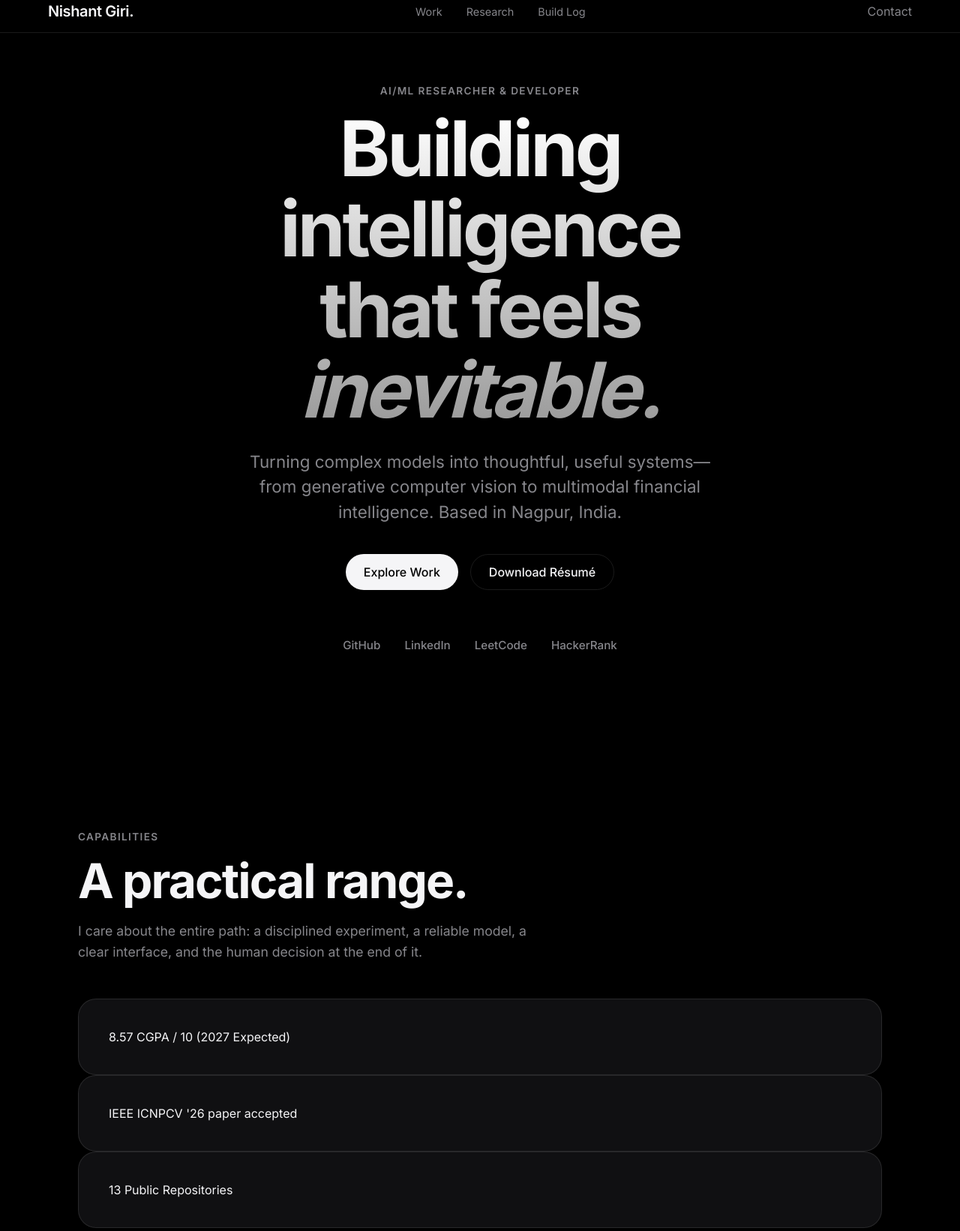
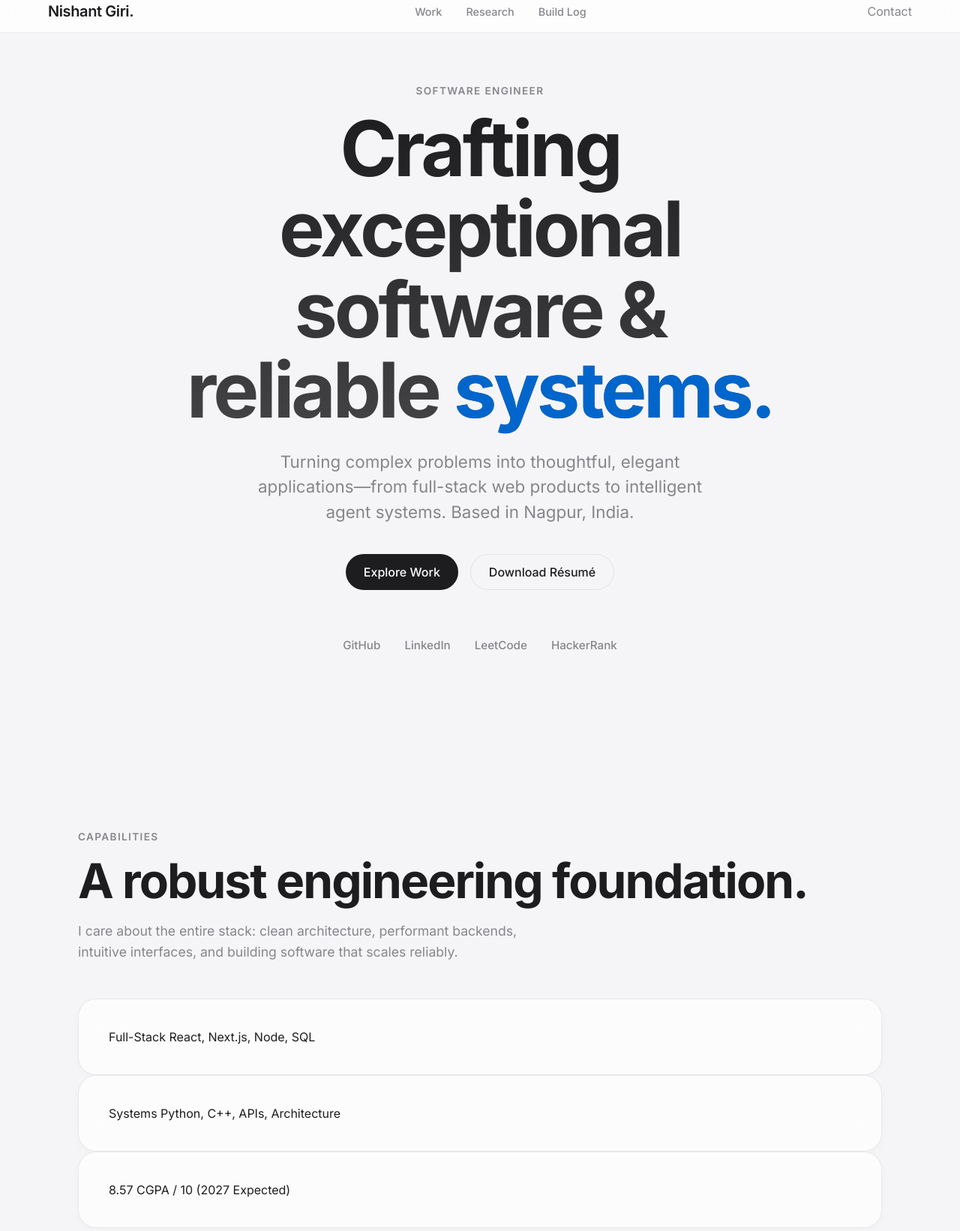
Before and after one commit to nishant-giri-j/Portfolio-website, a website: page index.html in a window 1280 px wide. Shown: the part 13-1655 px from the top of the page at 75% size. Drawn offline with Linux system fonts and the light colour scheme.

Commit message:
Update portfolio to light theme and software engineering focus

```diff
--- a/index.html
+++ b/index.html
@@ -3,9 +3,9 @@
   <head>
     <meta charset="UTF-8" />
     <meta name="viewport" content="width=device-width, initial-scale=1.0" />
-    <meta name="description" content="Nishant Giri - computer science student, AI/ML researcher, and software developer." />
-    <meta name="theme-color" content="#000000" />
-    <title>Nishant Giri - AI/ML Researcher</title>
+    <meta name="description" content="Nishant Giri - Software Engineer, Full-Stack Developer, and Systems Builder." />
+    <meta name="theme-color" content="#f5f5f7" />
+    <title>Nishant Giri - Software Engineer</title>
     <!-- Modern Sans Serif Font inspired by Apple SF Pro -->
     <link rel="preconnect" href="https://fonts.googleapis.com" />
     <link rel="preconnect" href="https://fonts.gstatic.com" crossorigin />
@@ -29,10 +29,10 @@
     <main id="top">
       <section class="hero section-shell">
         <div class="hero-copy reveal">
-          <p class="section-kicker">AI/ML Researcher & Developer</p>
-          <h1>Building intelligence<br />that feels <em>inevitable.</em></h1>
+          <p class="section-kicker">Software Engineer</p>
+          <h1>Crafting exceptional software &<br />reliable <em>systems.</em></h1>
           <p class="hero-intro">
-            Turning complex models into thoughtful, useful systems—from generative computer vision to multimodal financial intelligence. Based in Nagpur, India.
+            Turning complex problems into thoughtful, elegant applications—from full-stack web products to intelligent agent systems. Based in Nagpur, India.
           </p>
           <div class="hero-actions">
             <a class="button button-solid" href="#work">Explore Work</a>
@@ -50,21 +50,21 @@
       <section class="section-shell">
         <div class="reveal">
           <p class="section-kicker">Capabilities</p>
-          <h2>A practical range.</h2>
-          <p class="section-desc">I care about the entire path: a disciplined experiment, a reliable model, a clear interface, and the human decision at the end of it.</p>
+          <h2>A robust engineering foundation.</h2>
+          <p class="section-desc">I care about the entire stack: clean architecture, performant backends, intuitive interfaces, and building software that scales reliably.</p>
         </div>
         <div class="metrics">
           <div class="metric glass-card reveal">
+            <span class="metric-value">Full-Stack</span>
+            <span class="metric-label">React, Next.js, Node, SQL</span>
+          </div>
+          <div class="metric glass-card reveal">
+            <span class="metric-value">Systems</span>
+            <span class="metric-label">Python, C++, APIs, Architecture</span>
+          </div>
+          <div class="metric glass-card reveal">
             <span class="metric-value">8.57</span>
             <span class="metric-label">CGPA / 10 (2027 Expected)</span>
-          </div>
-          <div class="metric glass-card reveal">
-            <span class="metric-value">IEEE</span>
-            <span class="metric-label">ICNPCV '26 paper accepted</span>
-          </div>
-          <div class="metric glass-card reveal">
-            <span class="metric-value" id="repo-count">12</span>
-            <span class="metric-label">Public Repositories</span>
           </div>
         </div>
       </section>
@@ -72,8 +72,8 @@
       <section id="work" class="work section-shell">
         <div class="reveal">
           <p class="section-kicker">Selected Work</p>
-          <h2>Models with a point of view.</h2>
-          <p class="section-desc">Research-minded engineering, translated into elegant products and robust systems.</p>
+          <h2>Code with a purpose.</h2>
+          <p class="section-desc">Engineering-driven products, translated into elegant software solutions.</p>
         </div>
 
         <div class="project-grid">
@@ -108,13 +108,13 @@
 
       <section id="research" class="section-shell">
         <div class="reveal">
-          <p class="section-kicker">Research</p>
-          <h2>More signal from less data.</h2>
-          <p class="section-desc">Evidence over novelty. Reproducibility over theatre. My accepted IEEE ICNPCV 2026 paper studies whether GAN-based synthetic augmentation can improve Septoria leaf-disease classification when real training data is scarce.</p>
+          <p class="section-kicker">Research & Analytics</p>
+          <h2>Data-driven problem solving.</h2>
+          <p class="section-desc">My accepted IEEE ICNPCV 2026 paper studies whether GAN-based synthetic augmentation can improve Septoria leaf-disease classification when real training data is scarce.</p>
         </div>
         <div class="glass-card reveal">
           <p style="color: var(--text-secondary); margin-bottom: 2rem; line-height: 1.6;">
-            The work compares DCGAN, DiffAugment, and FastGAN through FID and downstream F1-score—designed as a reproducible answer to a practical question in agricultural AI.
+            The work compares DCGAN, DiffAugment, and FastGAN through FID and downstream F1-score—highlighting a strong analytical approach to evaluating complex systems and datasets.
           </p>
           <a class="button button-quiet" href="mailto:giri.nishant2005@gmail.com?subject=Research%20paper%20request">Request the paper</a>
         </div>
--- a/styles.css
+++ b/styles.css
@@ -1,10 +1,10 @@
 :root {
-  --background: #000000;
-  --surface: rgba(28, 28, 30, 0.6);
-  --surface-border: rgba(255, 255, 255, 0.1);
-  --text-primary: #f5f5f7;
+  --background: #f5f5f7;
+  --surface: rgba(255, 255, 255, 0.7);
+  --surface-border: rgba(0, 0, 0, 0.08);
+  --text-primary: #1d1d1f;
   --text-secondary: #86868b;
-  --accent: #2997ff;
+  --accent: #0066cc;
   --glass-blur: blur(20px);
   --sans: "Inter", -apple-system, BlinkMacSystemFont, "Segoe UI", Roboto, Helvetica, Arial, sans-serif;
   --mono: "ui-monospace", "SF Mono", "Menlo", monospace;
@@ -26,11 +26,11 @@ body {
 a { color: inherit; text-decoration: none; }
 button, a { -webkit-tap-highlight-color: transparent; }
 
-/* Subtle animated background gradient */
+/* Subtle animated background gradient (Light Mode) */
 .noise {
   position: fixed; inset: 0; z-index: -2; pointer-events: none;
-  background: radial-gradient(circle at 50% 0%, rgba(41,151,255,0.15) 0%, transparent 50%),
-              radial-gradient(circle at 100% 50%, rgba(138,43,226,0.1) 0%, transparent 40%);
+  background: radial-gradient(circle at 50% 0%, rgba(0,102,204,0.04) 0%, transparent 50%),
+              radial-gradient(circle at 100% 50%, rgba(138,43,226,0.03) 0%, transparent 40%);
 }
 
 .section-shell {
@@ -45,13 +45,13 @@ button, a { -webkit-tap-highlight-color: transparent; }
   position: fixed; z-index: 100; top: 0; left: 0; right: 0;
   display: flex; justify-content: space-between; align-items: center;
   padding: 1rem clamp(1.5rem, 5vw, 4rem);
-  background: rgba(0, 0, 0, 0.7);
+  background: rgba(255, 255, 255, 0.75);
   backdrop-filter: var(--glass-blur);
   -webkit-backdrop-filter: var(--glass-blur);
   border-bottom: 1px solid var(--surface-border);
 }
-.wordmark { font: 600 1.25rem var(--sans); letter-spacing: -0.02em; }
-.site-header nav { display: flex; gap: 2rem; font: 400 0.9rem var(--sans); }
+.wordmark { font: 600 1.25rem var(--sans); letter-spacing: -0.02em; color: var(--text-primary); }
+.site-header nav { display: flex; gap: 2rem; font: 500 0.9rem var(--sans); }
 .site-header nav a, .header-contact { transition: color 0.3s ease; color: var(--text-secondary); }
 .site-header nav a:hover, .header-contact:hover { color: var(--text-primary); }
 
@@ -62,15 +62,16 @@ button, a { -webkit-tap-highlight-color: transparent; }
   text-align: center;
   padding-top: 6rem; padding-bottom: 4rem;
 }
-.hero-copy { max-width: 800px; position: relative; z-index: 2; }
+.hero-copy { max-width: 850px; position: relative; z-index: 2; }
 .hero h1 {
   font-size: clamp(3.5rem, 8vw, 6.5rem);
   line-height: 1.05; letter-spacing: -0.04em;
   font-weight: 700; margin: 0 0 1.5rem;
-  background: linear-gradient(180deg, #fff 0%, #999 100%);
+  background: linear-gradient(180deg, #1d1d1f 0%, #434345 100%);
   -webkit-background-clip: text;
   -webkit-text-fill-color: transparent;
 }
+.hero h1 em { font-style: normal; color: var(--accent); -webkit-text-fill-color: var(--accent); }
 .hero-intro {
   font-size: clamp(1.1rem, 2vw, 1.4rem);
   color: var(--text-secondary);
@@ -86,14 +87,14 @@ button, a { -webkit-tap-highlight-color: transparent; }
   transition: all 0.3s cubic-bezier(0.25, 0.8, 0.25, 1);
 }
 .button-solid {
-  background: var(--text-primary); color: var(--background);
+  background: var(--text-primary); color: #fff;
 }
-.button-solid:hover { transform: scale(1.02); background: #fff; box-shadow: 0 4px 14px rgba(255,255,255,0.25); }
+.button-solid:hover { transform: scale(1.03); background: #000; box-shadow: 0 10px 20px rgba(0,0,0,0.15); }
 .button-quiet {
   background: transparent; color: var(--text-primary);
   border: 1px solid var(--surface-border);
 }
-.button-quiet:hover { transform: scale(1.02); background: rgba(255,255,255,0.05); }
+.button-quiet:hover { transform: scale(1.03); background: rgba(0,0,0,0.03); border-color: rgba(0,0,0,0.15); }
 
 /* Socials */
 .hero-socials {
@@ -119,7 +120,7 @@ h2 {
   font-size: 1.1rem; color: var(--text-secondary); margin-bottom: 3rem; max-width: 600px; line-height: 1.6;
 }
 
-/* Glass Cards */
+/* Glass Cards with Appearing Hover Effect */
 .glass-card {
   background: var(--surface);
   border: 1px solid var(--surface-border);
@@ -127,9 +128,14 @@ h2 {
   backdrop-filter: var(--glass-blur);
   -webkit-backdrop-filter: var(--glass-blur);
   padding: 2.5rem;
-  transition: transform 0.3s ease, border-color 0.3s ease;
+  transition: all 0.4s cubic-bezier(0.16, 1, 0.3, 1);
+  box-shadow: 0 4px 12px rgba(0,0,0,0.02);
 }
-.glass-card:hover { border-color: rgba(255,255,255,0.3); }
+.glass-card:hover {
+  transform: scale(1.02) translateY(-4px);
+  box-shadow: 0 20px 40px rgba(0,0,0,0.08);
+  border-color: rgba(0,0,0,0.15);
+}
 
 /* Projects Grid */
 .project-grid {
@@ -144,8 +150,9 @@ h2 {
 .tag-row span {
   padding: 0.3rem 0.6rem; border: 1px solid var(--surface-border);
   border-radius: var(--radius-sm); font-size: 0.75rem; color: var(--text-secondary);
+  background: rgba(0,0,0,0.02);
 }
-.project-link { margin-top: auto; color: var(--text-primary); font-size: 0.9rem; font-weight: 500; display: inline-flex; align-items: center; gap: 0.5rem; }
+.project-link { margin-top: auto; color: var(--accent); font-size: 0.9rem; font-weight: 500; display: inline-flex; align-items: center; gap: 0.5rem; }
 .project-link::after { content: "→"; transition: transform 0.3s ease; }
 .project-link:hover::after { transform: translateX(4px); }
 
@@ -162,12 +169,12 @@ h2 {
   margin-bottom: 3rem;
 }
 .service-mark {
-  background: rgba(255,255,255,0.1); padding: 0.5rem 0.75rem;
+  background: rgba(0,0,0,0.04); padding: 0.5rem 0.75rem;
   border-radius: var(--radius-sm); font-weight: 600; font-size: 0.8rem;
   color: var(--text-primary);
 }
 .activity-card-head a { color: var(--text-secondary); font-size: 0.9rem; font-weight: 500; transition: color 0.2s; }
-.activity-card-head a:hover { color: var(--text-primary); }
+.activity-card-head a:hover { color: var(--accent); }
 
 .activity-card strong { font-size: 4rem; font-weight: 700; line-height: 1; letter-spacing: -0.04em; }
 .activity-label { color: var(--text-secondary); margin-top: 0.5rem; font-size: 1rem; font-weight: 500;}
```
